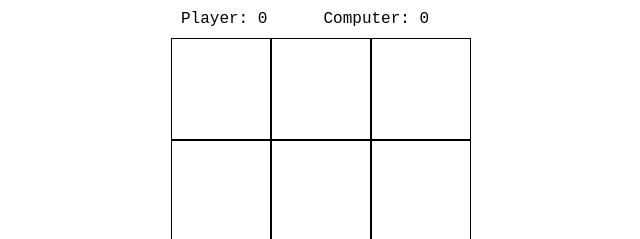
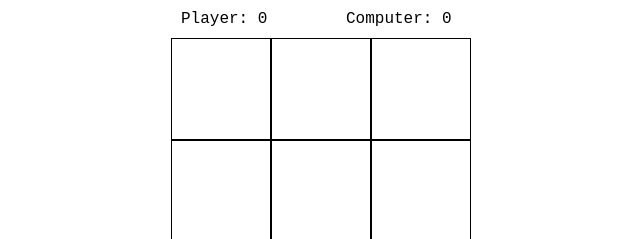
Before and after one commit to Dubu341/Project-Tic-Tac-Toe-, a plain HTML site: page index.html in a window 1280 px wide. Shown: the top 239 px of the page, 319-959 px from the left. Drawn offline with Linux system fonts and the light colour scheme.

Commit message:
add gap between scores

```diff
--- a/styles.css
+++ b/styles.css
@@ -27,7 +27,7 @@ body {
 .scoreBoard {
   display: grid;
   grid-template-columns: repeat(2, 1fr);
-  gap: 5px;
+  gap: 50px;
   padding: 10px 10px 0px 10px;
 }
 .winnerDisplay {
@@ -44,7 +44,7 @@ body {
 }
 
 .restartGame {
-  font-family:'Courier New', Courier, monospace;
+  font-family: "Courier New", Courier, monospace;
   font-size: 24px;
   padding: 10px;
 }
```
